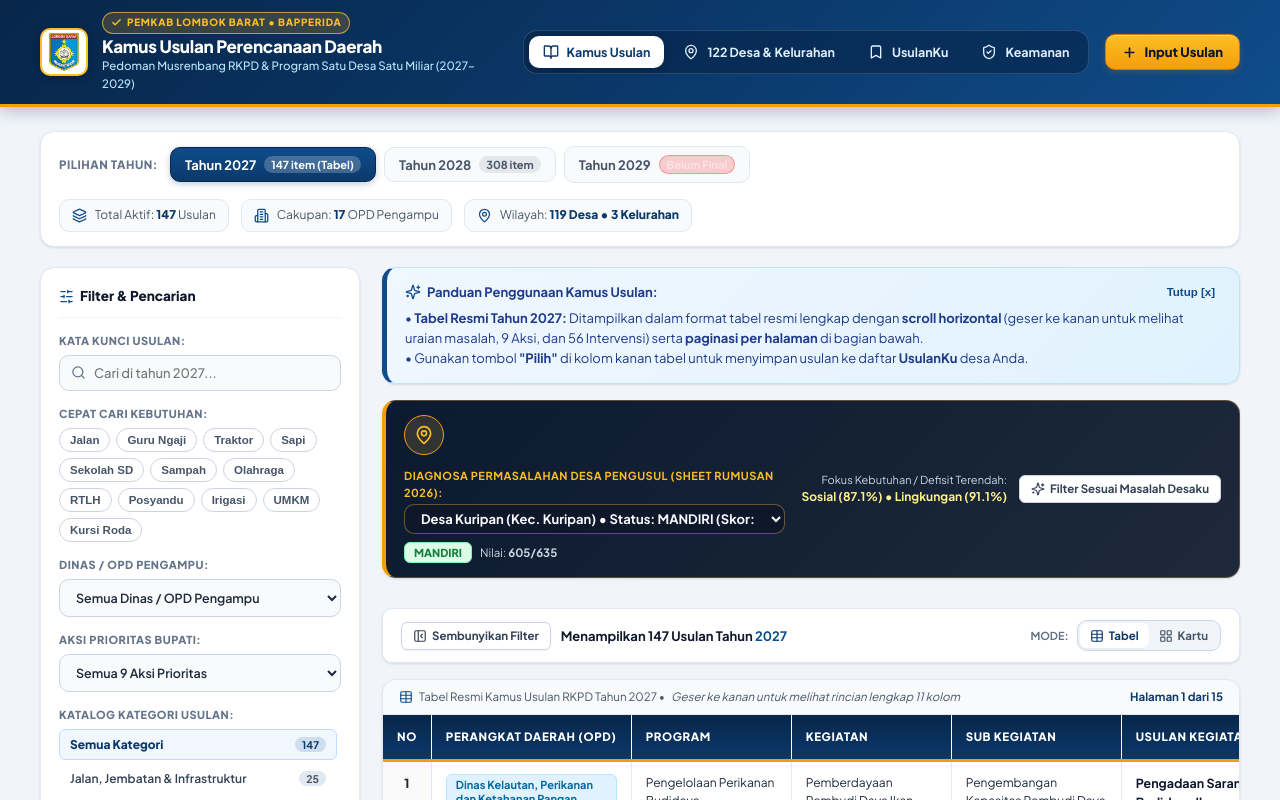
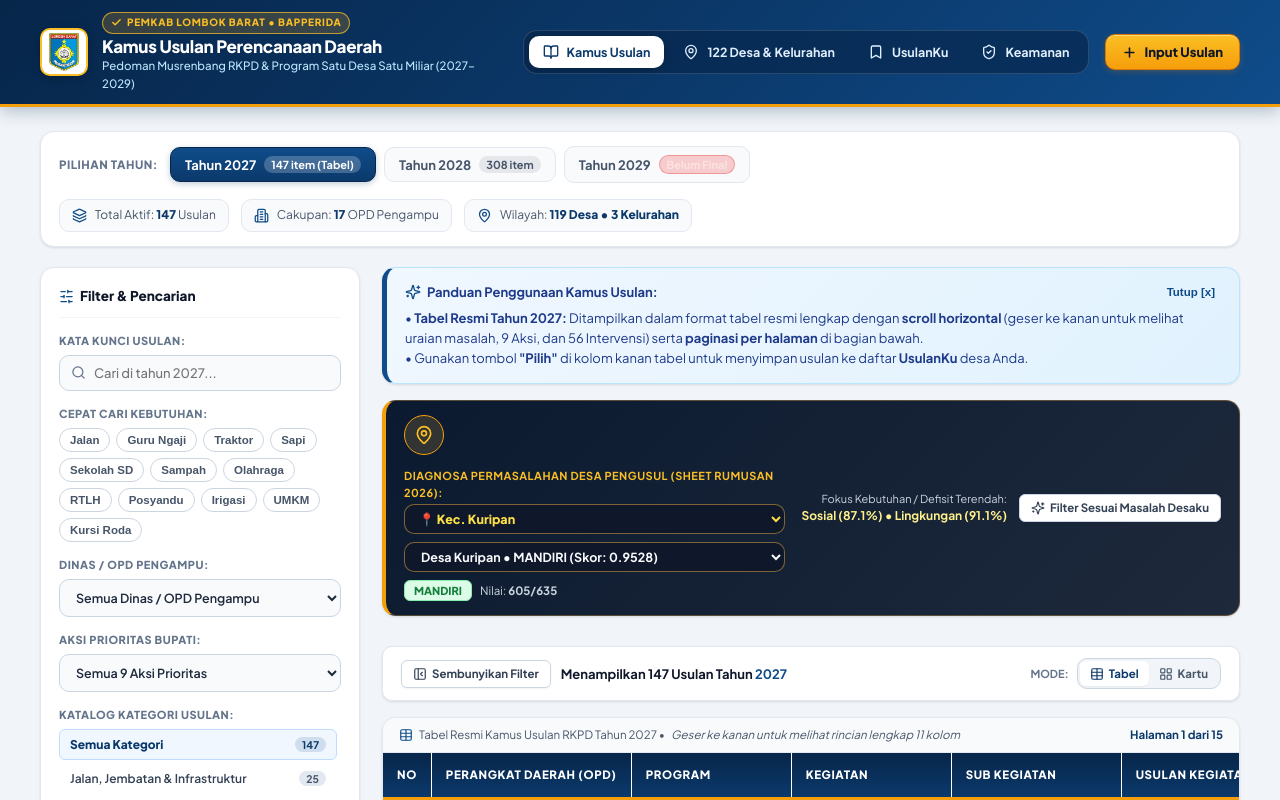
Before and after one commit to BappedaLobar/kamus-usulan-bapperida-lobar, a React (Vite) app: page / in a window 1280 px wide. Shown: the top 800 px of the page. Built offline with nearby package versions, Linux system fonts and the light colour scheme.

Commit message:
feat: Tambahkan filter bertingkat Pilih Kecamatan -> Baru Pilih Desa

```diff
--- a/src/App.jsx
+++ b/src/App.jsx
@@ -116,6 +116,7 @@ export default function App() {
   const [selectedKecamatan, setSelectedKecamatan] = useState("Semua Kecamatan");
   const [desaSearch, setDesaSearch] = useState("");
   const [selectedDesaDetail, setSelectedDesaDetail] = useState(null);
+  const [selectedKecamatanPengusul, setSelectedKecamatanPengusul] = useState("Kuripan");
   const [activeDesaPengusul, setActiveDesaPengusul] = useState("Desa Kuripan (Kec. Kuripan)");
   const [filterHanyaRekomendasiDesa, setFilterHanyaRekomendasiDesa] = useState(false);
 
@@ -228,6 +229,18 @@ export default function App() {
       ) || WILAYAH_LOBAR[0]
     );
   }, [activeDesaPengusul]);
+
+  // Sinkronkan pilihan Kecamatan jika Desa Pengusul berganti dari kartu wilayah
+  useEffect(() => {
+    if (activeDesaObj && activeDesaObj.kecamatan && activeDesaObj.kecamatan !== selectedKecamatanPengusul) {
+      setSelectedKecamatanPengusul(activeDesaObj.kecamatan);
+    }
+  }, [activeDesaObj, selectedKecamatanPengusul]);
+
+  // Daftar Desa / Kelurahan di dalam Kecamatan yang sedang dipilih
+  const villagesInSelectedKecamatan = useMemo(() => {
+    return WILAYAH_LOBAR.filter((w) => w.kecamatan === selectedKecamatanPengusul);
+  }, [selectedKecamatanPengusul]);
 
   // OPD Pengampu yang relevan menyelesaikan masalah prioritas desa terpilih (Sheet RUMUSAN)
   const targetOpdForActiveDesa = useMemo(() => {
@@ -900,22 +913,55 @@ export default function App() {
                       DIAGNOSA PERMASALAHAN DESA PENGUSUL (SHEET RUMUSAN 2026):
                     </div>
                     <div style={{ display: "flex", alignItems: "center", gap: "8px", marginTop: "3px", flexWrap: "wrap" }}>
+                      {/* Langkah 1: Pilih Kecamatan */}
                       <select
                         className="form-select form-select-sm"
                         style={{
                           background: "#0f172a",
+                          color: "#fde047",
+                          borderColor: "rgba(200, 150, 62, 0.6)",
+                          fontWeight: 800,
+                          fontSize: "12.5px",
+                          padding: "5px 10px",
+                          minWidth: "155px"
+                        }}
+                        value={selectedKecamatanPengusul}
+                        onChange={(e) => {
+                          const newKec = e.target.value;
+                          setSelectedKecamatanPengusul(newKec);
+                          const firstInKec = WILAYAH_LOBAR.find((w) => w.kecamatan === newKec);
+                          if (firstInKec) {
+                            setActiveDesaPengusul(`${firstInKec.tipe} ${firstInKec.nama} (Kec. ${firstInKec.kecamatan})`);
+                          }
+                        }}
+                        title="Pilih Kecamatan terlebih dahulu"
+                      >
+                        {DAFTAR_KECAMATAN.map((k) => (
+                          <option key={k.kode} value={k.nama}>
+                            📍 Kec. {k.nama}
+                          </option>
+                        ))}
+                      </select>
+
+                      {/* Langkah 2: Baru Pilih Desa dalam Kecamatan Tersebut */}
+                      <select
+                        className="form-select form-select-sm"
+                        style={{
+                          background: "#0f172a",
                           color: "#f8fafc",
-                          borderColor: "rgba(200, 150, 62, 0.5)",
+                          borderColor: "rgba(200, 150, 62, 0.6)",
                           fontWeight: 700,
-                          fontSize: "13px",
-                          padding: "5px 12px"
+                          fontSize: "12.5px",
+                          padding: "5px 12px",
+                          minWidth: "230px"
                         }}
                         value={activeDesaPengusul}
                         onChange={(e) => setActiveDesaPengusul(e.target.value)}
-                      >
-                        {WILAYAH_LOBAR.map((w) => (
+                        title="Pilih Desa / Kelurahan di dalam Kecamatan"
+                      >
+                        {villagesInSelectedKecamatan.map((w) => (
                           <option key={w.id} value={`${w.tipe} ${w.nama} (Kec. ${w.kecamatan})`}>
-                            {w.tipe} {w.nama} (Kec. {w.kecamatan}) • Status: {w.statusKemendesa} (Skor: {w.skorKemendesa})
+                            {w.tipe} {w.nama} • {w.statusKemendesa} (Skor: {w.skorKemendesa})
                           </option>
                         ))}
                       </select>
@@ -1764,23 +1810,47 @@ export default function App() {
             >
               <div style={{ flex: 1, minWidth: "300px" }}>
                 <label className="filter-label">
-                  Wilayah Desa / Kelurahan Pengusul Aktif:
+                  Wilayah Desa / Kelurahan Pengusul Aktif (Pilih Kecamatan → Baru Pilih Desa):
                 </label>
+                <div style={{ display: "flex", gap: "8px", marginTop: "4px" }}>
                   <select
                     className="form-select"
-                  style={{ marginTop: "4px" }}
+                    style={{ width: "38%" }}
+                    value={selectedKecamatanPengusul}
+                    onChange={(e) => {
+                      const newKec = e.target.value;
+                      setSelectedKecamatanPengusul(newKec);
+                      const firstInKec = WILAYAH_LOBAR.find((w) => w.kecamatan === newKec);
+                      if (firstInKec) {
+                        setActiveDesaPengusul(`${firstInKec.tipe} ${firstInKec.nama} (Kec. ${firstInKec.kecamatan})`);
+                      }
+                    }}
+                    title="Pilih Kecamatan"
+                  >
+                    {DAFTAR_KECAMATAN.map((k) => (
+                      <option key={k.kode} value={k.nama}>
+                        Kecamatan {k.nama}
+                      </option>
+                    ))}
+                  </select>
+
+                  <select
+                    className="form-select"
+                    style={{ width: "62%" }}
                     value={activeDesaPengusul}
                     onChange={(e) => setActiveDesaPengusul(e.target.value)}
-                >
-                  {WILAYAH_LOBAR.map((w) => {
+                    title="Pilih Desa / Kelurahan di Kecamatan Terpilih"
+                  >
+                    {villagesInSelectedKecamatan.map((w) => {
                       const label = `${w.tipe} ${w.nama} (Kec. ${w.kecamatan})`;
                       return (
                         <option key={w.id} value={label}>
-                        {label}
+                          {label} • {w.statusKemendesa} (Skor: {w.skorKemendesa})
                         </option>
                       );
                     })}
                   </select>
+                </div>
               </div>
 
               <div style={{ display: "flex", gap: "10px" }}>
```
Lines whose indentation alone changed are shown as unchanged.
